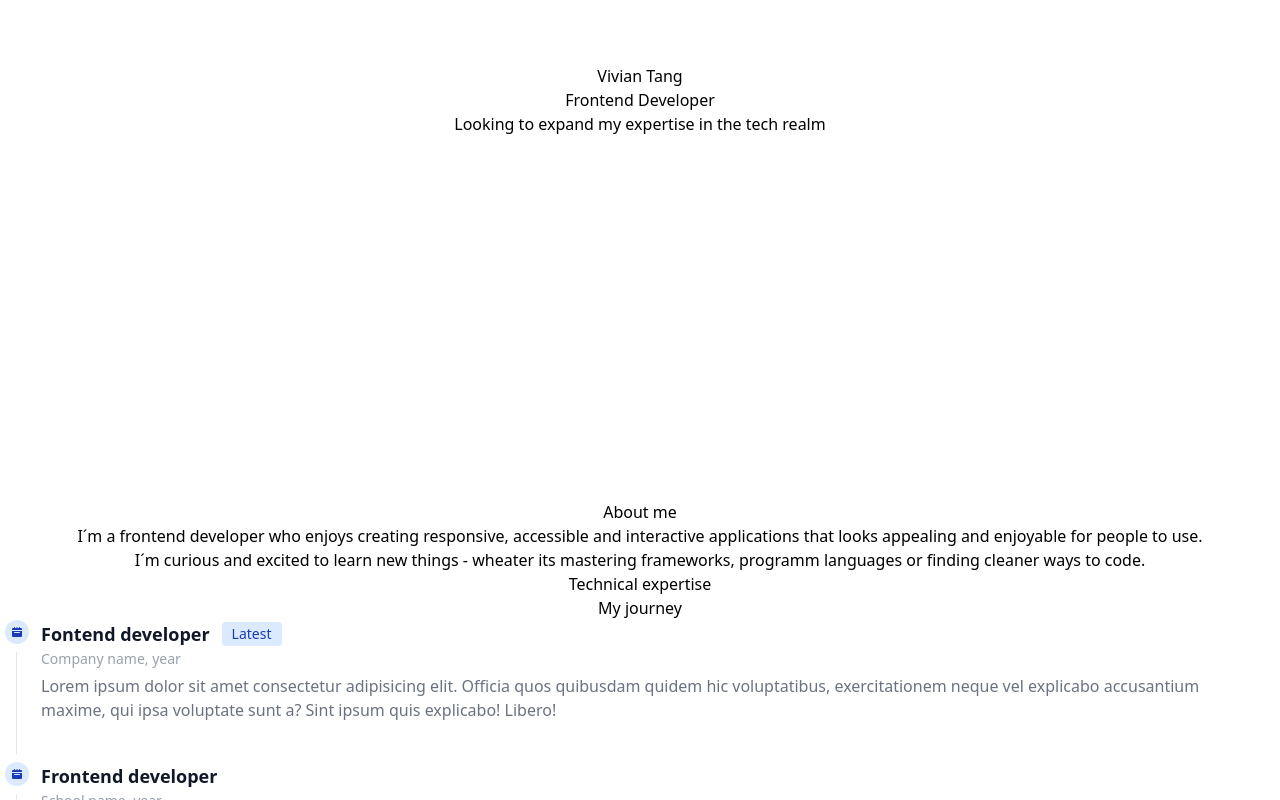
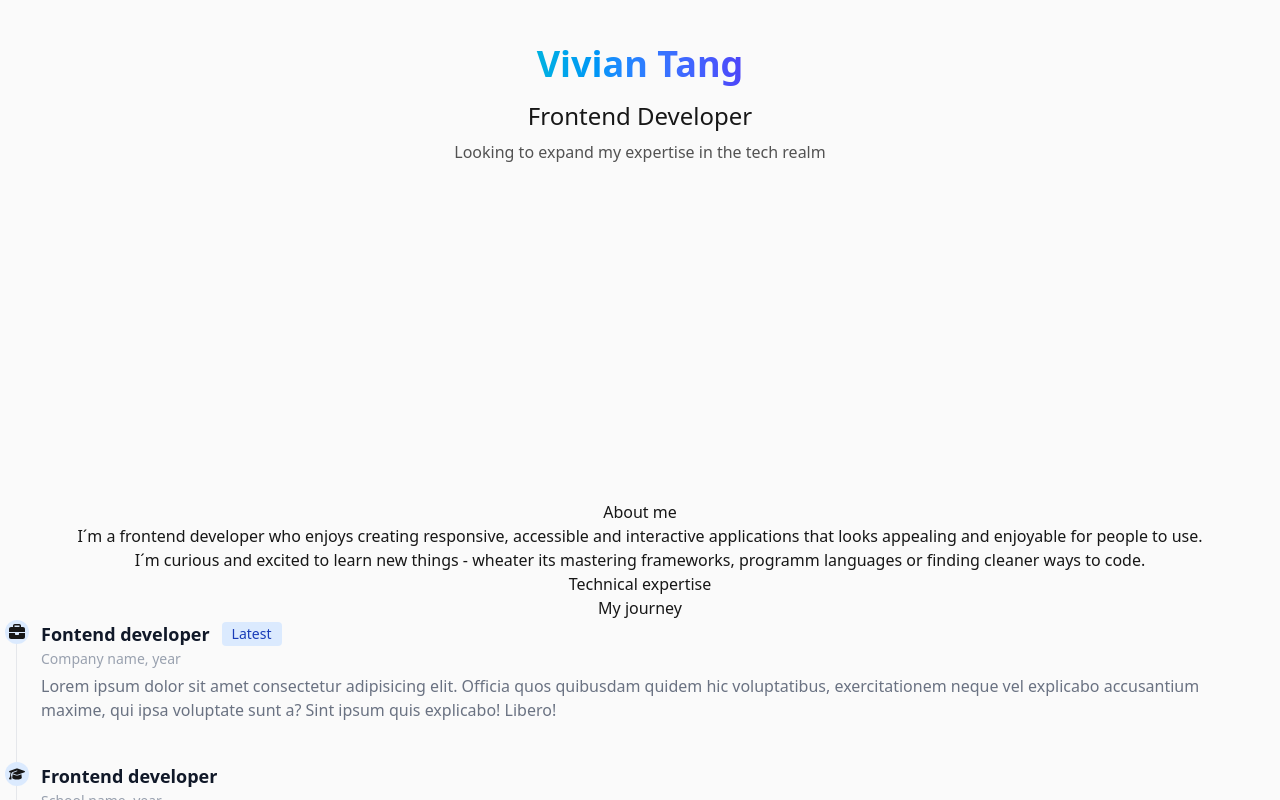
Before and after one commit to viviantangdev/portfolio, a React (Vite) app: page / in a window 1280 px wide. Shown: the part 300-1100 px from the top of the page. Built offline with nearby package versions, Linux system fonts and the light colour scheme.

Commit message:
home styling

```diff
--- /dev/null
+++ b/src/components/Navbar.jsx
@@ -0,0 +1,9 @@
+import React from 'react'
+// TODO Create and add Navbar to App.jsx
+const Navbar = () => {
+  return (
+    <div>Navbar</div>
+  )
+}
+
+export default Navbar
--- a/src/index.css
+++ b/src/index.css
@@ -7,5 +7,30 @@
 }
 
 body {
-  @apply m-0 px-4 text-base max-w-screen transition-all;
+  @apply m-0 px-4 text-base max-w-screen
+  bg-neutral-50 text-neutral-900
+    transition-all;
+  @variant dark {
+    @apply bg-neutral-950 text-neutral-100;
+  }
 }
+
+h1 {
+  @apply capitalize p-4;
+}
+
+.secondary-paragraph {
+  @apply text-neutral-600;
+  @variant dark {
+    @apply text-neutral-400;
+  }
+}
+
+.gradient-text {
+  @apply text-4xl font-bold
+       bg-gradient-to-r from-cyan-500 via-blue-500 to-indigo-600
+       bg-clip-text text-transparent;
+  @variant dark {
+    @apply from-cyan-400 via-sky-400 to-blue-500;
+  }
+}
--- a/src/pages/About.jsx
+++ b/src/pages/About.jsx
@@ -1,3 +1,5 @@
+import { FaBriefcase, FaGraduationCap } from 'react-icons/fa6';
+
 const About = () => {
   return (
     <div className='flex flex-col justify-center items-center text-center'>
@@ -13,58 +15,42 @@ const About = () => {
       </p>
 
       <h3>Technical expertise</h3>
-      {/*     TODO Add tech stack*/}
+      {/* TODO Add tech stack*/}
 
       <h3>My journey</h3>
 
-      <ol class='relative text-start border-s border-gray-200'>
-        <li class='mb-10 ms-6'>
-          <span class='absolute flex items-center justify-center w-6 h-6 bg-blue-100 rounded-full -start-3 ring-8 ring-white dark:ring-gray-900 dark:bg-blue-900'>
-            <svg
-              class='w-2.5 h-2.5 text-blue-800 dark:text-blue-300'
-              aria-hidden='true'
-              xmlns='http://www.w3.org/2000/svg'
-              fill='currentColor'
-              viewBox='0 0 20 20'
-            >
-              <path d='M20 4a2 2 0 0 0-2-2h-2V1a1 1 0 0 0-2 0v1h-3V1a1 1 0 0 0-2 0v1H6V1a1 1 0 0 0-2 0v1H2a2 2 0 0 0-2 2v2h20V4ZM0 18a2 2 0 0 0 2 2h16a2 2 0 0 0 2-2V8H0v10Zm5-8h10a1 1 0 0 1 0 2H5a1 1 0 0 1 0-2Z' />
-            </svg>
+      <ol className='relative text-start border-s border-gray-200'>
+        <li className='mb-10 ms-6'>
+          <span className='absolute flex items-center justify-center w-6 h-6 bg-blue-100 rounded-full -start-3 '>
+            <FaBriefcase />
           </span>
-          <h3 class='flex items-center mb-1 text-lg font-semibold text-gray-900 dark:text-white'>
+          <h3 className='flex items-center mb-1 text-lg font-semibold text-gray-900 dark:text-white'>
             Fontend developer
-            <span class='bg-blue-100 text-blue-800 text-sm font-medium me-2 px-2.5 py-0.5 rounded-sm dark:bg-blue-900 dark:text-blue-300 ms-3'>
+            <span className='bg-blue-100 text-blue-800 text-sm font-medium me-2 px-2.5 py-0.5 rounded-sm ms-3'>
               Latest
             </span>
           </h3>
-          <time class='block mb-2 text-sm font-normal leading-none text-gray-400 dark:text-gray-500'>
+          <time className='block mb-2 text-sm font-normal leading-none text-gray-400 dark:text-gray-500'>
             Company name, year
           </time>
-          <p class='mb-4 text-base font-normal text-gray-500 dark:text-gray-400'>
+          <p className='mb-4 text-base font-normal text-gray-500 dark:text-gray-400'>
             Lorem ipsum dolor sit amet consectetur adipisicing elit. Officia
             quos quibusdam quidem hic voluptatibus, exercitationem neque vel
             explicabo accusantium maxime, qui ipsa voluptate sunt a? Sint ipsum
             quis explicabo! Libero!
           </p>
         </li>
-        <li class='mb-10 ms-6'>
-          <span class='absolute flex items-center justify-center w-6 h-6 bg-blue-100 rounded-full -start-3 ring-8 ring-white dark:ring-gray-900 dark:bg-blue-900'>
-            <svg
-              class='w-2.5 h-2.5 text-blue-800 dark:text-blue-300'
-              aria-hidden='true'
-              xmlns='http://www.w3.org/2000/svg'
-              fill='currentColor'
-              viewBox='0 0 20 20'
-            >
-              <path d='M20 4a2 2 0 0 0-2-2h-2V1a1 1 0 0 0-2 0v1h-3V1a1 1 0 0 0-2 0v1H6V1a1 1 0 0 0-2 0v1H2a2 2 0 0 0-2 2v2h20V4ZM0 18a2 2 0 0 0 2 2h16a2 2 0 0 0 2-2V8H0v10Zm5-8h10a1 1 0 0 1 0 2H5a1 1 0 0 1 0-2Z' />
-            </svg>
+        <li className='mb-10 ms-6'>
+          <span className='absolute flex items-center justify-center w-6 h-6 bg-blue-100 rounded-full -start-3 '>
+            <FaGraduationCap />
           </span>
-          <h3 class='mb-1 text-lg font-semibold text-gray-900 dark:text-white'>
+          <h3 className='mb-1 text-lg font-semibold text-gray-900 dark:text-white'>
             Frontend developer
           </h3>
-          <time class='block mb-2 text-sm font-normal leading-none text-gray-400 dark:text-gray-500'>
+          <time className='block mb-2 text-sm font-normal leading-none text-gray-400 dark:text-gray-500'>
             School name, year
           </time>
-          <p class='text-base font-normal text-gray-500 dark:text-gray-400'>
+          <p className='text-base font-normal text-gray-500 dark:text-gray-400'>
             Lorem ipsum dolor sit amet consectetur adipisicing elit. Suscipit
             eius ut labore provident quas nisi ratione a nemo nam deleniti
             asperiores error, consequatur in sit quibusdam quae minus cum?
--- a/src/pages/Home.jsx
+++ b/src/pages/Home.jsx
@@ -2,12 +2,11 @@
 const Home = () => {
   return (
     <div className='flex flex-col h-svh justify-center items-center text-center'>
-      <h1>Vivian Tang</h1>
-      <h2>Frontend Developer</h2>
-      <p>Looking to expand my expertise in the tech realm</p>
-      <button class='btn'>
-        <div class='scroll'> </div>
-      </button>
+      <h1 className='gradient-text'>Vivian tang</h1>
+      <p className="text-2xl font-extralight">Frontend Developer</p>
+      <p className='secondary-paragraph p-2'>
+        Looking to expand my expertise in the tech realm
+      </p>
     </div>
   );
 };
```
